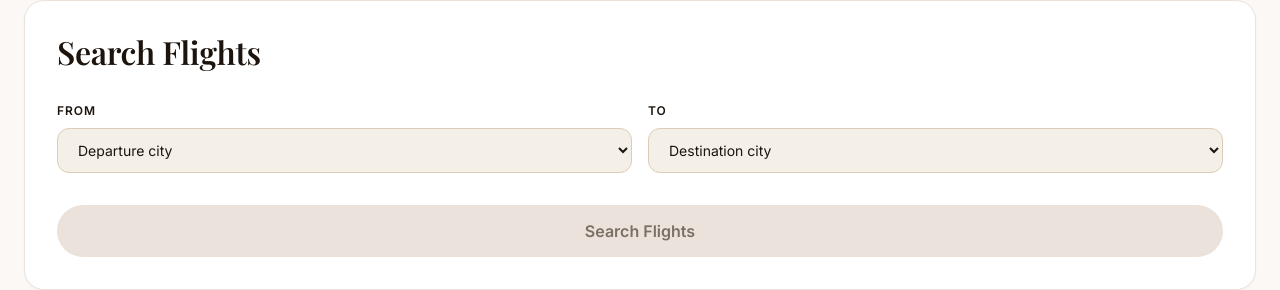
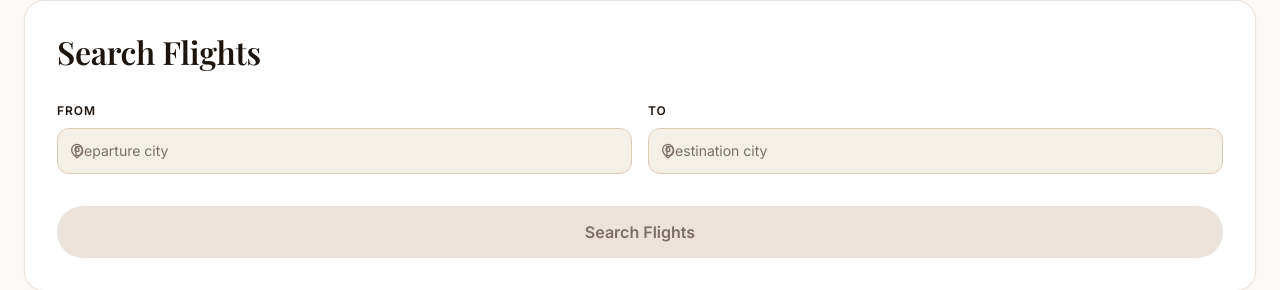
Before and after one commit to youssefassis/travel-planner, a Next.js app: page /flights in a window 1280 px wide. Shown: the part 274-564 px from the top of the page. Built offline with nearby package versions, Linux system fonts and the light colour scheme.

Commit message:
[FEAT] add city autocomplete to flights, stays, and planner destination fields

```diff
--- /dev/null
+++ b/src/components/ui/CityAutocomplete.tsx
@@ -0,0 +1,201 @@
+"use client";
+
+import { useEffect, useMemo, useRef, useState } from "react";
+import { MapPin, X } from "lucide-react";
+import { CITIES, getCity } from "@/domain/cities";
+import { City } from "@/domain/types";
+
+const MAX_SUGGESTIONS = 8;
+
+function displayName(city: City): string {
+  return `${city.name}, ${city.country}`;
+}
+
+type Props = {
+  value: string;
+  onChange: (cityId: string) => void;
+  placeholder?: string;
+  id?: string;
+  className?: string;
+  /** "field" (default): bordered input with a leading pin icon, matching
+   * other form fields. "bare": transparent/borderless, larger text, no
+   * leading icon — for embedding in a custom search bar that already has
+   * its own icon and surrounding chrome (e.g. the marketing hero). */
+  variant?: "field" | "bare";
+};
+
+export default function CityAutocomplete({
+  value,
+  onChange,
+  placeholder = "Search a city...",
+  id,
+  className = "",
+  variant = "field",
+}: Props) {
+  const [query, setQuery] = useState(() => {
+    const city = getCity(value);
+    return city ? displayName(city) : "";
+  });
+  // Tracks the last `value` we synced `query` from, so an external change
+  // (deep-link prefill, clearing the field elsewhere) can reset the
+  // displayed text during render rather than via an effect.
+  const [syncedValue, setSyncedValue] = useState(value);
+  const [isOpen, setIsOpen] = useState(false);
+  const [highlightedIndex, setHighlightedIndex] = useState(0);
+  const rootRef = useRef<HTMLDivElement>(null);
+  const listboxId = `${id ?? "city"}-listbox`;
+
+  if (value !== syncedValue) {
+    setSyncedValue(value);
+    const city = getCity(value);
+    setQuery(city ? displayName(city) : "");
+    setHighlightedIndex(0);
+  }
+
+  const suggestions = useMemo(() => {
+    const q = query.trim().toLowerCase();
+    const sorted = [...CITIES].sort((a, b) => a.name.localeCompare(b.name));
+    if (!q) return sorted.slice(0, MAX_SUGGESTIONS);
+    return sorted
+      .filter((city) => displayName(city).toLowerCase().includes(q))
+      .slice(0, MAX_SUGGESTIONS);
+  }, [query]);
+
+  // Close on outside click (mousedown fires before the input's blur, so a
+  // click on a suggestion still registers).
+  useEffect(() => {
+    const handler = (e: MouseEvent) => {
+      if (rootRef.current && !rootRef.current.contains(e.target as Node)) {
+        setIsOpen(false);
+        const city = getCity(value);
+        setQuery(city ? displayName(city) : "");
+      }
+    };
+    document.addEventListener("mousedown", handler);
+    return () => document.removeEventListener("mousedown", handler);
+  }, [value]);
+
+  const selectCity = (city: City) => {
+    onChange(city.id);
+    setQuery(displayName(city));
+    setIsOpen(false);
+  };
+
+  const clear = () => {
+    onChange("");
+    setQuery("");
+    setIsOpen(false);
+  };
+
+  const handleKeyDown = (e: React.KeyboardEvent<HTMLInputElement>) => {
+    if (!isOpen && (e.key === "ArrowDown" || e.key === "ArrowUp")) {
+      setIsOpen(true);
+      return;
+    }
+    if (!isOpen || suggestions.length === 0) return;
+
+    if (e.key === "ArrowDown") {
+      e.preventDefault();
+      setHighlightedIndex((i) => (i + 1) % suggestions.length);
+    } else if (e.key === "ArrowUp") {
+      e.preventDefault();
+      setHighlightedIndex((i) => (i - 1 + suggestions.length) % suggestions.length);
+    } else if (e.key === "Enter") {
+      e.preventDefault();
+      const city = suggestions[highlightedIndex];
+      if (city) selectCity(city);
+    } else if (e.key === "Escape") {
+      setIsOpen(false);
+      const city = getCity(value);
+      setQuery(city ? displayName(city) : "");
+    }
+  };
+
+  const fieldClasses =
+    "w-full pl-9 pr-8 py-2 sm:py-3 rounded-lg border border-[var(--input-border)] bg-[var(--input-bg)] text-[var(--fg)] placeholder-[var(--muted)] focus:outline-none focus:border-[var(--primary)] text-sm";
+  const bareClasses =
+    "w-full bg-transparent text-[var(--fg)] text-lg md:text-xl font-medium placeholder-[var(--muted)] border-none outline-none";
+
+  return (
+    <div ref={rootRef} className="relative">
+      <div className="relative flex items-center">
+        {variant === "field" && (
+          <MapPin className="pointer-events-none absolute left-3 top-1/2 -translate-y-1/2 w-4 h-4 text-[var(--muted)]" />
+        )}
+        <input
+          id={id}
+          type="text"
+          role="combobox"
+          aria-expanded={isOpen}
+          aria-controls={listboxId}
+          aria-autocomplete="list"
+          aria-activedescendant={
+            isOpen && suggestions[highlightedIndex]
+              ? `${listboxId}-${suggestions[highlightedIndex].id}`
+              : undefined
+          }
+          autoComplete="off"
+          value={query}
+          onChange={(e) => {
+            setQuery(e.target.value);
+            setHighlightedIndex(0);
+            setIsOpen(true);
+          }}
+          onFocus={() => setIsOpen(true)}
+          onKeyDown={handleKeyDown}
+          placeholder={placeholder}
+          className={`${variant === "field" ? fieldClasses : bareClasses} ${className}`}
+        />
+        {query && (
+          <button
+            type="button"
+            onClick={clear}
+            aria-label="Clear"
+            className={`shrink-0 flex items-center justify-center rounded-full text-[var(--muted)] hover:bg-[var(--border)] hover:text-[var(--fg)] transition-colors ${
+              variant === "field"
+                ? "absolute right-2.5 top-1/2 -translate-y-1/2 w-5 h-5"
+                : "w-6 h-6 ml-2"
+            }`}
+          >
+            <X className="w-3 h-3" />
+          </button>
+        )}
+      </div>
+
+      {isOpen && suggestions.length > 0 && (
+        <ul
+          id={listboxId}
+          role="listbox"
+          className="absolute left-0 right-0 top-full z-20 mt-1 max-h-64 overflow-y-auto rounded-lg border border-[var(--border)] bg-[var(--card)] shadow-lg"
+        >
+          {suggestions.map((city, i) => (
+            <li key={city.id} role="presentation">
+              <button
+                type="button"
+                id={`${listboxId}-${city.id}`}
+                role="option"
+                aria-selected={city.id === value}
+                onClick={() => selectCity(city)}
+                onMouseEnter={() => setHighlightedIndex(i)}
+                className={`w-full text-left px-4 py-2.5 text-sm transition-colors ${
+                  i === highlightedIndex
+                    ? "bg-[var(--card-subtle)] text-[var(--fg)]"
+                    : "text-[var(--fg)] hover:bg-[var(--card-subtle)]"
+                }`}
+              >
+                {city.name}
+                <span className="text-[var(--muted)]">, {city.country}</span>
+              </button>
+            </li>
+          ))}
+        </ul>
+      )}
+
+      {isOpen && query.trim() && suggestions.length === 0 && (
+        <div className="absolute left-0 right-0 top-full z-20 mt-1 rounded-lg border border-[var(--border)] bg-[var(--card)] shadow-lg px-4 py-3 text-sm text-[var(--muted)]">
+          No cities found.
+        </div>
+      )}
+    </div>
+  );
+}
--- a/src/features/flights/components/FlightSearch.tsx
+++ b/src/features/flights/components/FlightSearch.tsx
@@ -1,10 +1,10 @@
 "use client";
 
-import { useMemo, useState } from "react";
+import { useState } from "react";
 import { motion } from "framer-motion";
-import { CITIES } from "@/domain/cities";
 import Card from "@/components/ui/Card";
 import Button from "@/components/ui/Button";
+import CityAutocomplete from "@/components/ui/CityAutocomplete";
 import { fadeInUp } from "@/components/motion";
 
 export type FlightSearchFormData = {
@@ -18,9 +18,6 @@ type Props = {
   onSearch: (data: FlightSearchFormData) => void;
 };
 
-const selectClasses =
-  "w-full px-3 sm:px-4 py-2 sm:py-3 rounded-lg border border-[var(--input-border)] bg-[var(--input-bg)] text-[var(--fg)] cursor-pointer focus:outline-none focus:border-[var(--primary)] text-sm";
-
 export default function FlightSearch({
   initialFromCityId = "",
   initialToCityId = "",
@@ -28,11 +25,6 @@ export default function FlightSearch({
 }: Props) {
   const [fromCityId, setFromCityId] = useState(initialFromCityId);
   const [toCityId, setToCityId] = useState(initialToCityId);
-
-  const sortedCities = useMemo(
-    () => [...CITIES].sort((a, b) => a.name.localeCompare(b.name)),
-    []
-  );
 
   const handleSubmit = (e: React.FormEvent) => {
     e.preventDefault();
@@ -52,20 +44,12 @@ export default function FlightSearch({
             <label htmlFor="flight-from" className="text-caption text-[var(--fg)] block mb-2">
               From
             </label>
-            <select
+            <CityAutocomplete
               id="flight-from"
-              name="from"
               value={fromCityId}
-              onChange={(e) => setFromCityId(e.target.value)}
-              className={selectClasses}
-            >
-              <option value="">Departure city</option>
-              {sortedCities.map((city) => (
-                <option key={city.id} value={city.id}>
-                  {city.name}, {city.country}
-                </option>
-              ))}
-            </select>
+              onChange={setFromCityId}
+              placeholder="Departure city"
+            />
           </div>
 
           {/* To */}
@@ -73,20 +57,12 @@ export default function FlightSearch({
             <label htmlFor="flight-to" className="text-caption text-[var(--fg)] block mb-2">
               To
             </label>
-            <select
+            <CityAutocomplete
               id="flight-to"
-              name="to"
               value={toCityId}
-              onChange={(e) => setToCityId(e.target.value)}
-              className={selectClasses}
-            >
-              <option value="">Destination city</option>
-              {sortedCities.map((city) => (
-                <option key={city.id} value={city.id}>
-                  {city.name}, {city.country}
-                </option>
-              ))}
-            </select>
+              onChange={setToCityId}
+              placeholder="Destination city"
+            />
           </div>
         </div>
 
--- a/src/features/stays/components/StaySearch.tsx
+++ b/src/features/stays/components/StaySearch.tsx
@@ -1,11 +1,11 @@
 "use client";
 
-import { useMemo, useState } from "react";
+import { useState } from "react";
 import { motion } from "framer-motion";
 import { BudgetTier } from "@/domain/types";
-import { CITIES } from "@/domain/cities";
 import Card from "@/components/ui/Card";
 import Button from "@/components/ui/Button";
+import CityAutocomplete from "@/components/ui/CityAutocomplete";
 import { fadeInUp } from "@/components/motion";
 
 export type StaySearchFormData = {
@@ -36,11 +36,6 @@ export default function StaySearch({
     initialNights !== undefined ? String(initialNights) : ""
   );
 
-  const sortedCities = useMemo(
-    () => [...CITIES].sort((a, b) => a.name.localeCompare(b.name)),
-    []
-  );
-
   const handleSubmit = (e: React.FormEvent) => {
     e.preventDefault();
     if (!cityId) return;
@@ -63,20 +58,12 @@ export default function StaySearch({
             <label htmlFor="stay-city" className="text-caption text-[var(--fg)] block mb-2">
               City
             </label>
-            <select
+            <CityAutocomplete
               id="stay-city"
-              name="city"
               value={cityId}
-              onChange={(e) => setCityId(e.target.value)}
-              className={fieldClasses}
-            >
-              <option value="">Where to?</option>
-              {sortedCities.map((city) => (
-                <option key={city.id} value={city.id}>
-                  {city.name}, {city.country}
-                </option>
-              ))}
-            </select>
+              onChange={setCityId}
+              placeholder="Where to?"
+            />
           </div>
 
           {/* Budget */}
```
Also changed, not shown: src/features/planner/components/PlannerSidebar.tsx (+7 -13 lines).
